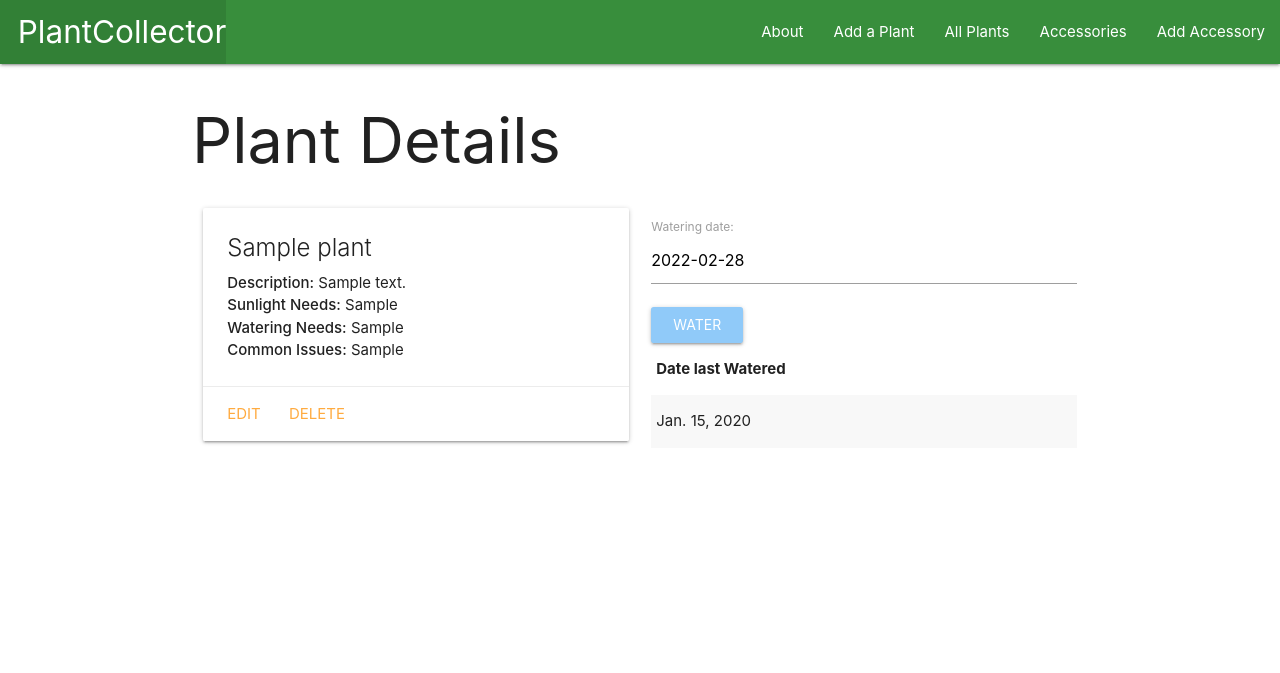
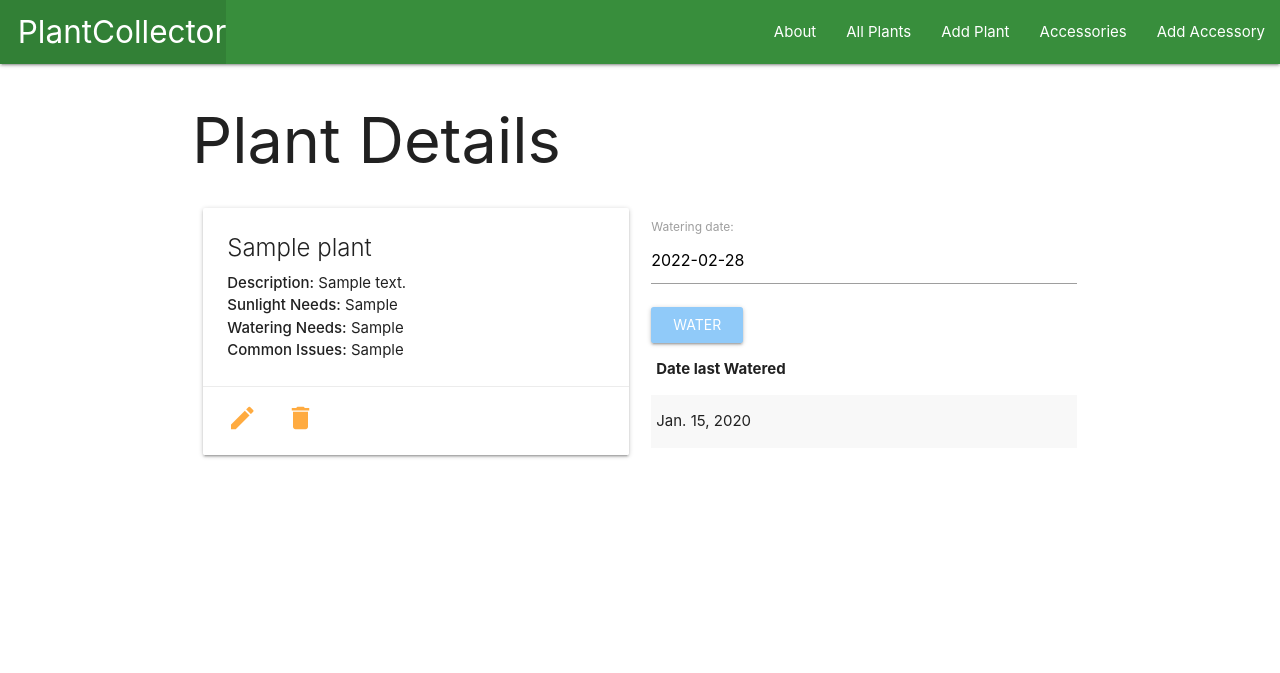
Before and after one commit to alainagossett/houseplant-django, a Django app: page /plants/1/ in a window 1280 px wide. Shown: the top 673 px of the page. Run offline with Django 4.2, Linux system fonts and the light colour scheme; tables that the repository leaves empty hold one stand-in row (values such as "Sample post").

Commit message:
adds icons to detail pages

```diff
--- a/main_app/static/js/script.js
+++ b/main_app/static/js/script.js
@@ -1,4 +1,3 @@
-
 const dateEl = document.getElementById('id_date');
 
 M.Datepicker.init(dateEl, {
--- a/main_app/templates/accessories/detail.html
+++ b/main_app/templates/accessories/detail.html
@@ -9,8 +9,8 @@
         <p>Description: {{ accessory.description }}</p>
     </div>
     <div class="card-action">
-        <a href="{% url 'accessory_update' accessory.id %}">Edit</a>
-        <a href="{% url 'accessory_delete' accessory.id %}">Delete</a>
+        <a href="{% url 'accessory_update' accessory.id %}"><i class="small material-icons">edit</i></a>
+        <a href="{% url 'accessory_delete' accessory.id %}"><i class="small material-icons">delete</i></a>
     </div>
 </div>
 
--- a/main_app/templates/base.html
+++ b/main_app/templates/base.html
@@ -11,6 +11,7 @@
       rel="stylesheet"
       href="https://cdnjs.cloudflare.com/ajax/libs/materialize/1.0.0/css/materialize.min.css"
     />
+    <link href="https://fonts.googleapis.com/icon?family=Material+Icons" rel="stylesheet">
     <link rel="stylesheet" type="text/css" href="{% static 'css/style.css' %}" />
     <script src="https://cdnjs.cloudflare.com/ajax/libs/materialize/1.0.0/js/materialize.min.js"></script>
     <script defer src="{% static 'js/script.js' %}"></script>
@@ -26,8 +27,8 @@
           </ul>
           <ul class="right">
             <li><a href="{% url 'about' %}">About</a></li>
-            <li><a href="{% url 'plants_create' %}">Add a Plant</a></li>
             <li><a href="{% url 'index' %}">All Plants</a></li>
+            <li><a href="{% url 'plants_create' %}">Add Plant</a></li>
             <li><a href="{% url 'accessories_index' %}">Accessories</a></li>
             <li><a href="{% url 'accessories_create' %}">Add Accessory</a></li>
           </ul>
--- a/main_app/templates/plants/detail.html
+++ b/main_app/templates/plants/detail.html
@@ -15,8 +15,8 @@
                 <p><strong>Common Issues:</strong> {{ plant.issues }}</p>
             </div>
             <div class="card-action">
-                <a href="{% url 'plants_update' plant.id %}">Edit</a>
-                <a href="{% url 'plants_delete' plant.id %}">Delete</a>
+                <a href="{% url 'plants_update' plant.id %}"><i class="small material-icons">edit</i></a>
+                <a href="{% url 'plants_delete' plant.id %}"><i class="small material-icons">delete</i></a>
             </div>
         </div>
     </div>
```
